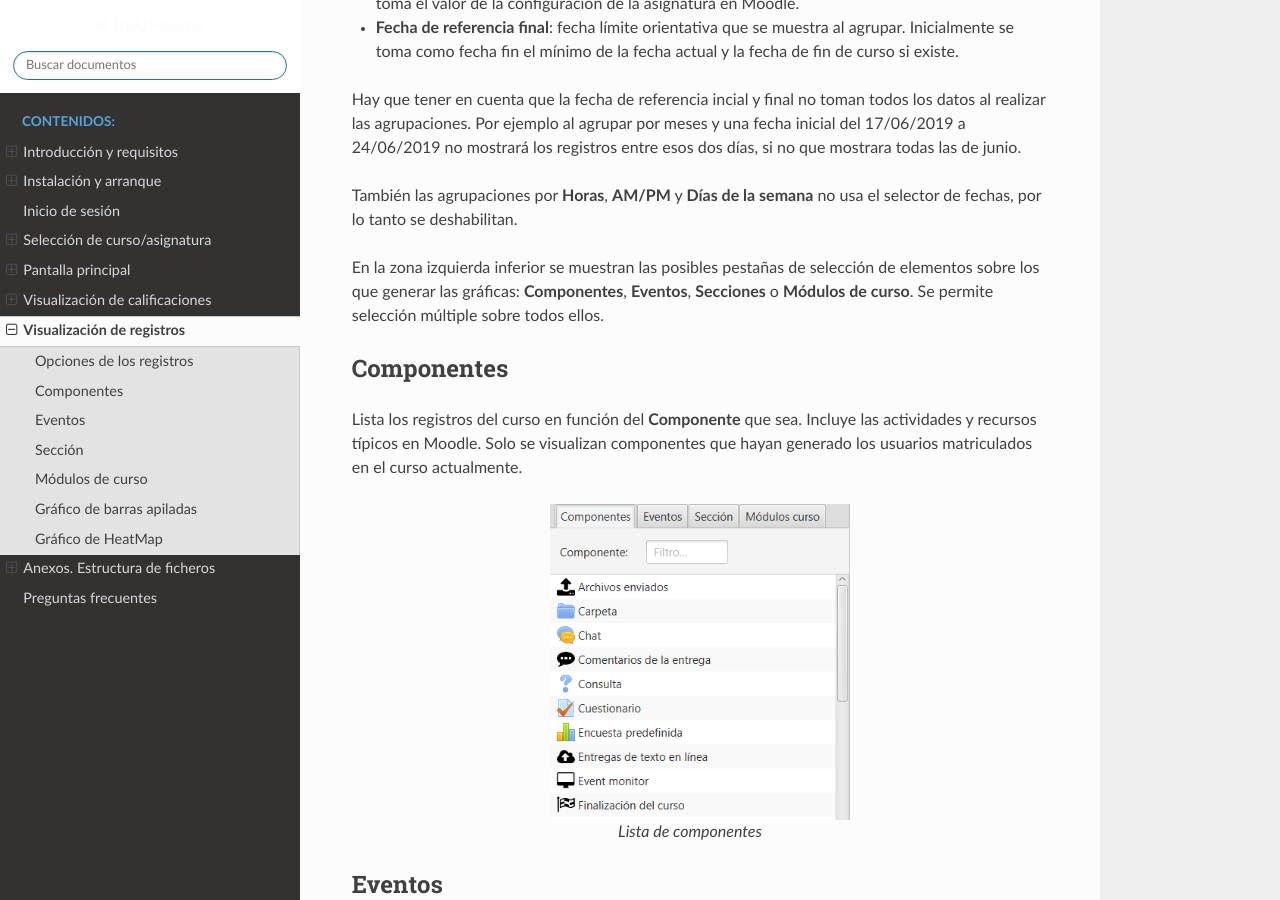
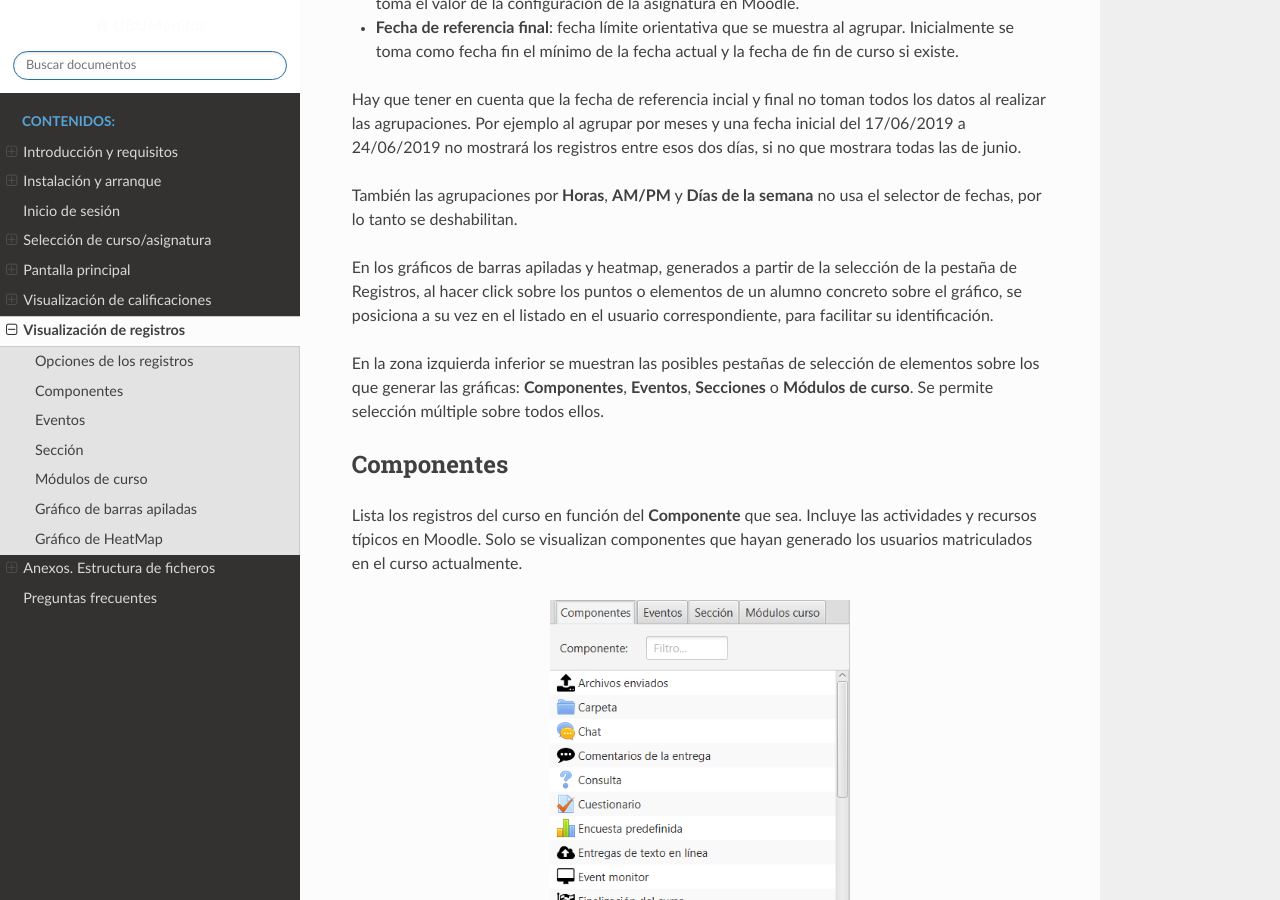
Before and after one commit to rmartico/UBUMonitorDocs, a Sphinx documentation site: the page built from docs/source/visualization/logs.rst, in a window 1280 px wide and 900 px high, scrolled down 759 px. Built offline with Sphinx 7.4.7 and the Read the Docs theme 2.0.0, drawn with Linux system fonts in a browser that asks for light colours.

Commit message:
Added user selection in charts with click.

```diff
--- a/docs/source/conf.py
+++ b/docs/source/conf.py
@@ -60,7 +60,8 @@ html_theme = "sphinx_rtd_theme"
 # Add any paths that contain custom static files (such as style sheets) here,
 # relative to this directory. They are copied after the builtin static files,
 # so a file named "default.css" will overwrite the builtin "default.css".
-html_static_path = ['_static']
+# RMS commented
+#html_static_path = ['_static']
 
 # Added by RMS
 html_theme_options = {
--- a/docs/source/visualization/grades.rst
+++ b/docs/source/visualization/grades.rst
@@ -25,6 +25,8 @@ Una vez seleccionada la pestaña **Calificaciones**, en la zona central, en la p
   Barra de herramientas de calificaciones
 
 Se debe tener en cuenta que los **items no calificados** (con calificación "-") **no computan** para cálculo de las medias, ni en la generación de gráficos de tipo boxplot ni violín.
+
+Indicar además que en los gráficos de líneas, radar y tabla de calificaciones, al hacer click sobre los puntos o elementos de un alumno concreto sobre el gráfico, se posiciona a su vez en el listado en el usuario correspondiente, para facilitar su identificación.
 
 Gráfico de líneas
 -----------------
--- a/docs/source/visualization/index.rst
+++ b/docs/source/visualization/index.rst
@@ -57,7 +57,7 @@ También muestra los datos del usuario actual, el curso seleccionado, la URL de
 Listado de usuarios matriculados
 --------------------------------
 
-En este apartado se muestra el listado de los usuarios matriculados en el curso, junto con su fotografía y el tiempo desde su último acceso al curso actual y a la plataforma de Moodle ya sea en minutos horas o días. Se toma como referencia la hora del sistema.
+En este apartado se muestra el listado de los usuarios matriculados en el curso, junto con su fotografía y el tiempo desde su último acceso al curso actual y a la plataforma de Moodle ya sea en minutos, horas o días. Se toma como referencia la hora del sistema.
 
 .. figure:: images/lista_usuarios_matriculados.png
   :width: 400
--- a/docs/source/visualization/logs.rst
+++ b/docs/source/visualization/logs.rst
@@ -32,6 +32,8 @@ Al pulsar la pestaña de Registros aparece varias opciones de filtrado en la zon
 Hay que tener en cuenta que la fecha de referencia  incial y final no toman todos los datos al realizar las agrupaciones. Por ejemplo al agrupar por meses y una fecha inicial del 17/06/2019 a 24/06/2019 no mostrará los registros entre esos dos días, si no que mostrara todas las de junio.
 
 También las agrupaciones por **Horas**, **AM/PM** y **Días de la semana** no usa el selector de fechas, por lo tanto se deshabilitan.
+
+En los gráficos de barras apiladas y heatmap, generados a partir de la selección de la pestaña de Registros, al hacer click sobre los puntos o elementos de un alumno concreto sobre el gráfico, se posiciona a su vez en el listado en el usuario correspondiente, para facilitar su identificación.
 
 En la zona izquierda inferior se muestran las posibles pestañas de selección de elementos sobre los que generar las gráficas: **Componentes**, **Eventos**, **Secciones** o **Módulos de curso**. Se permite selección múltiple sobre todos ellos.
 
```
